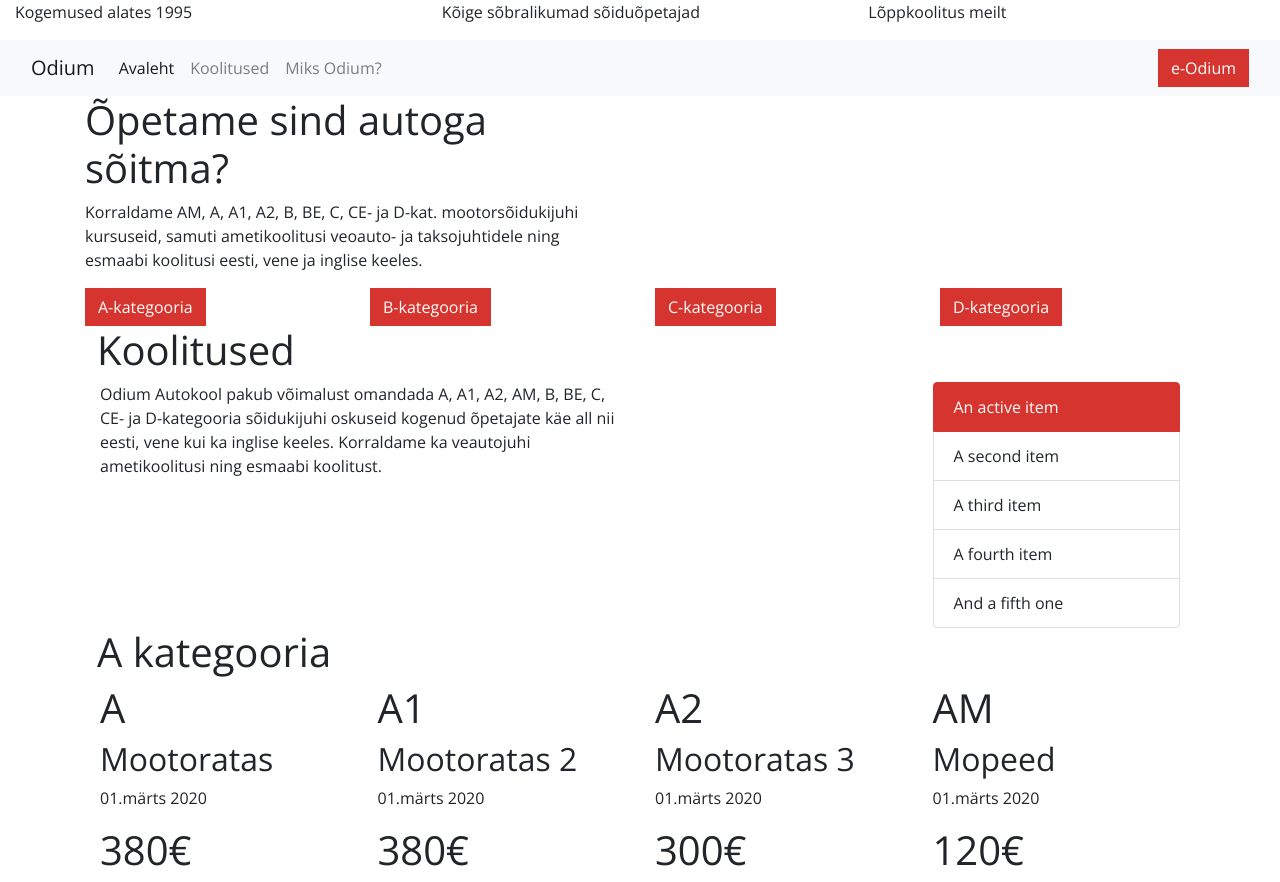
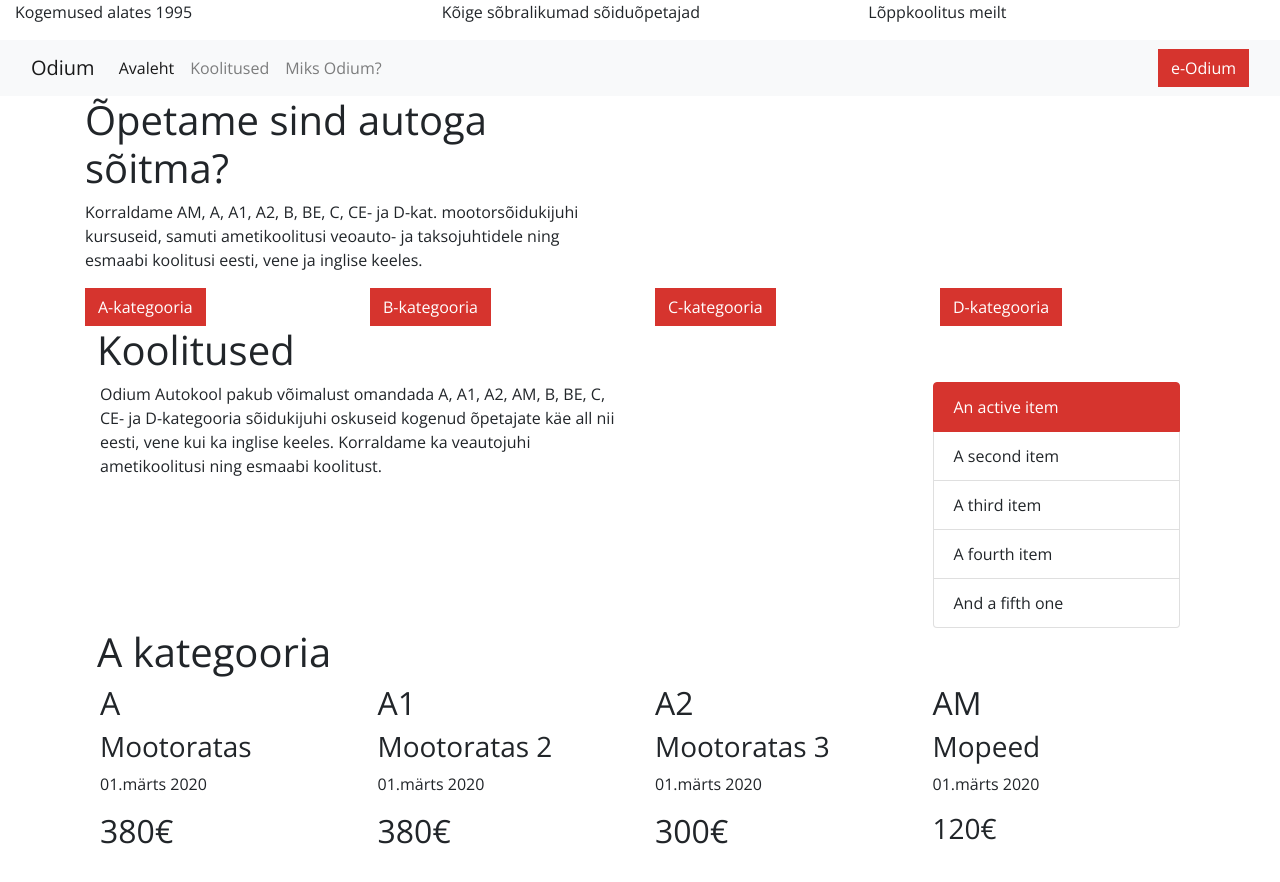
Before and after one commit to annelitu/eka10anneli, a plain HTML site: page odium/index.html in a window 1280 px wide. After the commit the page ends 858 px from the top, so only its background shows below. Drawn offline with nearby package versions, Linux system fonts and the light colour scheme.

Commit message:
headingute muutus koolitustes

```diff
--- a/odium/index.html
+++ b/odium/index.html
@@ -123,28 +123,28 @@
 
                 <div class="row">
                     <div class="col">
-                        <h1>A</h1>
-                        <h2>Mootoratas</h2>
+                        <h2>A</h2>
+                        <h3>Mootoratas</h3>
                         <p>01.märts 2020</p>
-                        <h1>380€</h1>
+                        <h2>380€</h2>
                     </div>
                     <div class="col">
-                        <h1>A1</h1>
-                        <h2>Mootoratas 2</h2>
+                        <h2>A1</h2>
+                        <h3>Mootoratas 2</h3>
                         <p>01.märts 2020</p>
-                        <h1>380€</h1>
+                        <h2>380€</h2>
                     </div>
                     <div class="col">
-                        <h1>A2</h1>
-                        <h2>Mootoratas 3</h2>
+                        <h2>A2</h2>
+                        <h3>Mootoratas 3</h3>
                         <p>01.märts 2020</p>
-                        <h1>300€</h1>
+                        <h2>300€</h2>
                     </div>
                     <div class="col">
-                        <h1>AM</h1>
-                        <h2>Mopeed</h2>
+                        <h2>AM</h2>
+                        <h3>Mopeed</h3>
                         <p>01.märts 2020</p>
-                        <h1>120€</h1>
+                        <h3>120€</h2>
                     </div>
 
 
```
